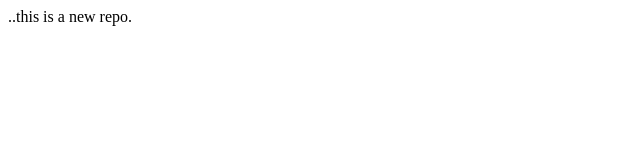
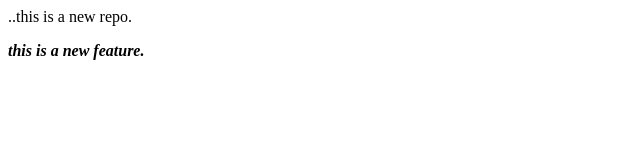
Before and after one commit to agr1maa/localrepo, a plain HTML site: page index.html in a window 1280 px wide. Shown: the whole page, without its empty margins (0-640 px from the left). Drawn offline with Linux system fonts and the light colour scheme.

Commit message:
new feature

```diff
--- a/index.html
+++ b/index.html
@@ -1 +1,3 @@
 <p> ..this is a new repo.</p>
+
+<div> <b> <i> this is a new feature.</i></b> </div>
```
